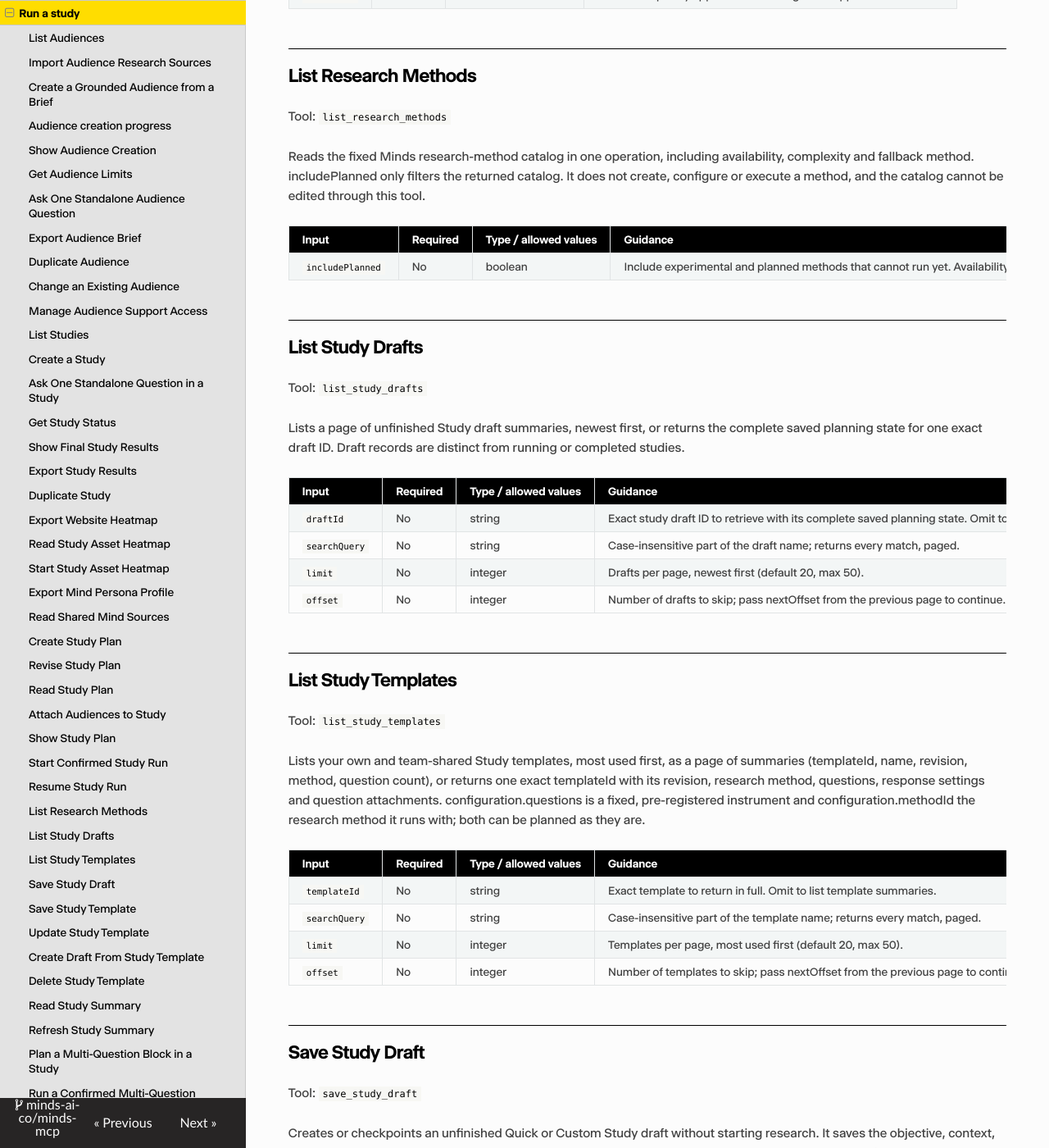
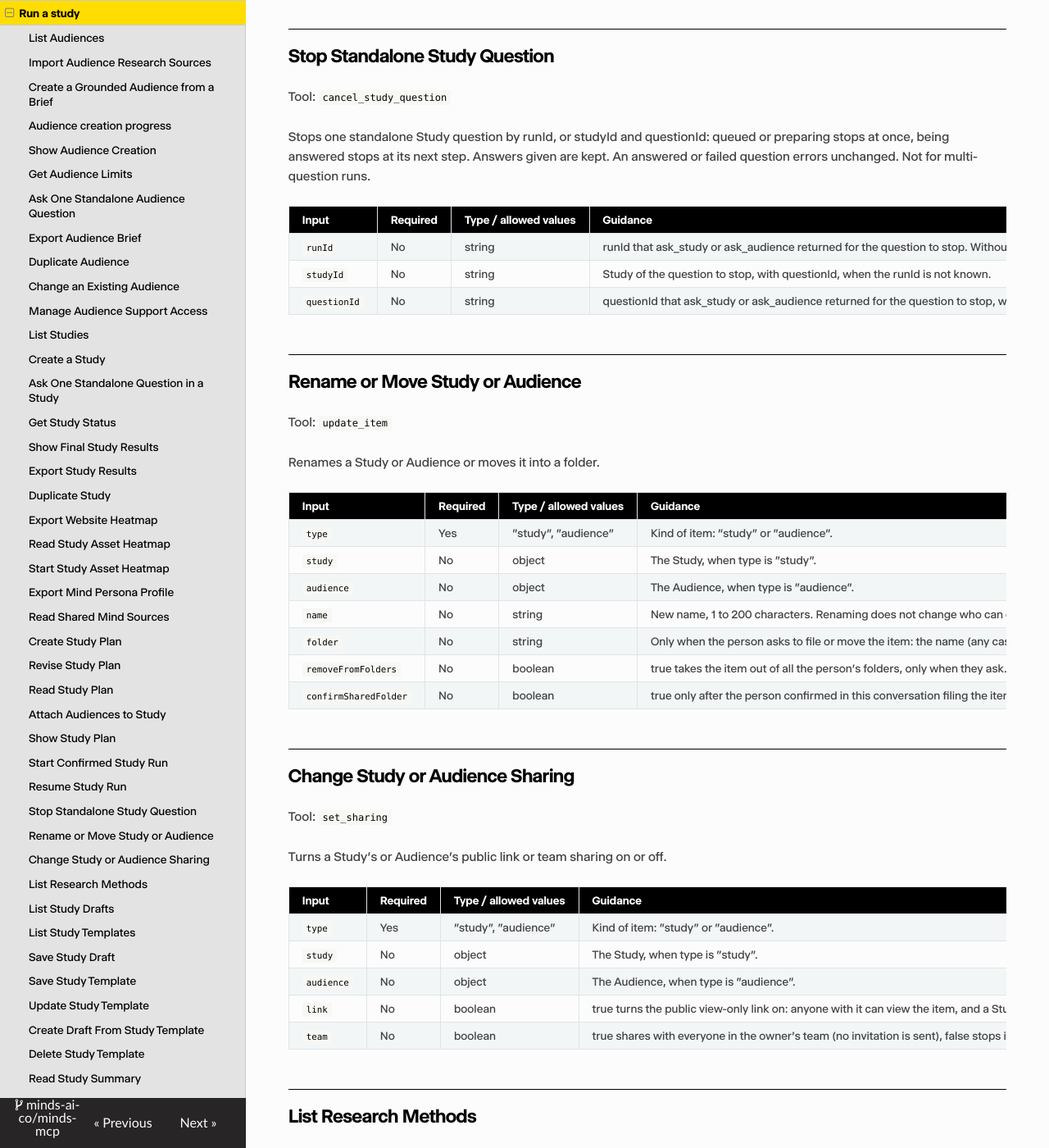
Before and after one commit to minds-ai-co/minds-mcp, an MkDocs documentation site: the page built from reference/workflow.md, in a window 1280 px wide and 1400 px high, scrolled down 14634 px. Shown: the whole window at 82% size. Built offline with MkDocs 1.6.1, drawn with Linux system fonts in a browser that asks for light colours; nearby versions of some CDN libraries; some of the changed text lies outside the part shown.

Commit message:
docs: sync MCP surface from production

```diff
--- a/reference/tools.md
+++ b/reference/tools.md
@@ -45,6 +45,9 @@ replace stored data. Inspect the schema and confirmation requirements before cal
 | `render_study_plan` | Show Study Plan | Shows a saved Study draft at its current revision for interactive review and confirmation. | read-only | flows:read |
 | `start_study_run` | Start Confirmed Study Run | Runs one reviewed draft revision after explicit confirmation in a later user turn; skipping review is not confirmation. | destructive | flows:write |
 | `resume_study_run` | Resume Study Run | Resumes an existing plan-limited Study run in place after explicit user approval and the required paid-plan entitlement. | destructive | flows:write |
+| `cancel_study_question` | Stop Standalone Study Question | Stops one standalone Study question by runId, or studyId and questionId: queued or preparing stops at once, being answered stops at its next step. | destructive | flows:write |
+| `update_item` | Rename or Move Study or Audience | Renames a Study or Audience or moves it into a folder. | writes | flows:write, sparks:write |
+| `set_sharing` | Change Study or Audience Sharing | Turns a Study's or Audience's public link or team sharing on or off. | writes | flows:write, sparks:write |
 | `list_research_methods` | List Research Methods | Reads the fixed Minds research-method catalog in one operation, including availability, complexity and fallback method. | read-only | flows:read |
 | `list_study_drafts` | List Study Drafts | Lists a page of unfinished Study draft summaries, newest first, or returns the complete saved planning state for one exact draft ID. | read-only | flows:read |
 | `list_study_templates` | List Study Templates | Lists your own and team-shared Study templates, most used first, as a page of summaries (templateId, name, revision, method, question count), or returns one exact templateId with its revision, research method, questions, response settings and question attachments. | read-only | flows:read |
--- a/reference/workflow.md
+++ b/reference/workflow.md
@@ -195,7 +195,7 @@ A Study with this exact name is named back and nothing is created, unless allowD
 
 Any request with two or more known questions belongs in one planned and confirmed multi-question block inside the Study, submitted once rather than as separate direct questions.
 
-Creation is atomic and rolls back partial Audience failures. Studies are private; enabling link sharing also publishes the attached Audiences and their Minds. It cannot publish, share or replace an existing Study: that sharing changes only in the workspace.
+Creation is atomic and rolls back partial Audience failures. Studies are private; enabling link sharing also publishes the attached Audiences and their Minds. It does not change or replace an existing Study.
 
 | Input | Required | Type / allowed values | Guidance |
 | --- | --- | --- | --- |
@@ -436,6 +436,48 @@ Resumes an existing plan-limited Study run in place after explicit user approval
 | `runId` | Yes | string | Existing plan-limited run to resume in place. |
 | `confirmed` | Yes | true | The user explicitly approved continuing this stopped run. |
 
+## Stop Standalone Study Question
+
+Tool: `cancel_study_question`
+
+Stops one standalone Study question by runId, or studyId and questionId: queued or preparing stops at once, being answered stops at its next step. Answers given are kept. An answered or failed question errors unchanged. Not for multi-question runs.
+
+| Input | Required | Type / allowed values | Guidance |
+| --- | --- | --- | --- |
+| `runId` | No | string | runId that ask_study or ask_audience returned for the question to stop. Without it, pass studyId and questionId. |
+| `studyId` | No | string | Study of the question to stop, with questionId, when the runId is not known. |
+| `questionId` | No | string | questionId that ask_study or ask_audience returned for the question to stop, with studyId. |
+
+## Rename or Move Study or Audience
+
+Tool: `update_item`
+
+Renames a Study or Audience or moves it into a folder.
+
+| Input | Required | Type / allowed values | Guidance |
+| --- | --- | --- | --- |
+| `type` | Yes | "study", "audience" | Kind of item: "study" or "audience". |
+| `study` | No | object | The Study, when type is "study". |
+| `audience` | No | object | The Audience, when type is "audience". |
+| `name` | No | string | New name, 1 to 200 characters. Renaming does not change who can open the item. The person must be able to edit the item. |
+| `folder` | No | string | Only when the person asks to file or move the item: the name (any case) or id of one of their folders. The item moves there and leaves their other personal folders; with no folder of that name, a personal folder is created. |
+| `removeFromFolders` | No | boolean | true takes the item out of all the person's folders, only when they ask. Not with folder. |
+| `confirmSharedFolder` | No | boolean | true only after the person confirmed in this conversation filing the item in a shared folder or taking it out of one, which changes who can open it. |
+
+## Change Study or Audience Sharing
+
+Tool: `set_sharing`
+
+Turns a Study's or Audience's public link or team sharing on or off.
+
+| Input | Required | Type / allowed values | Guidance |
+| --- | --- | --- | --- |
+| `type` | Yes | "study", "audience" | Kind of item: "study" or "audience". |
+| `study` | No | object | The Study, when type is "study". |
+| `audience` | No | object | The Audience, when type is "audience". |
+| `link` | No | boolean | true turns the public view-only link on: anyone with it can view the item, and a Study link also opens its Audiences and Minds. false turns it off and an earlier link stops working. Send link, team or both. |
+| `team` | No | boolean | true shares with everyone in the owner's team (no invitation is sent), false stops it. Only the owner changes this. Marketplace listing of an Audience is not changed here. |
+
 ## List Research Methods
 
 Tool: `list_research_methods`
```
Also changed, not shown: other parts of reference/tools.md (+2 -2 lines), other parts of reference/workflow.md (+1 -1 lines), README.md (+4 -1 lines), 1 other file.
